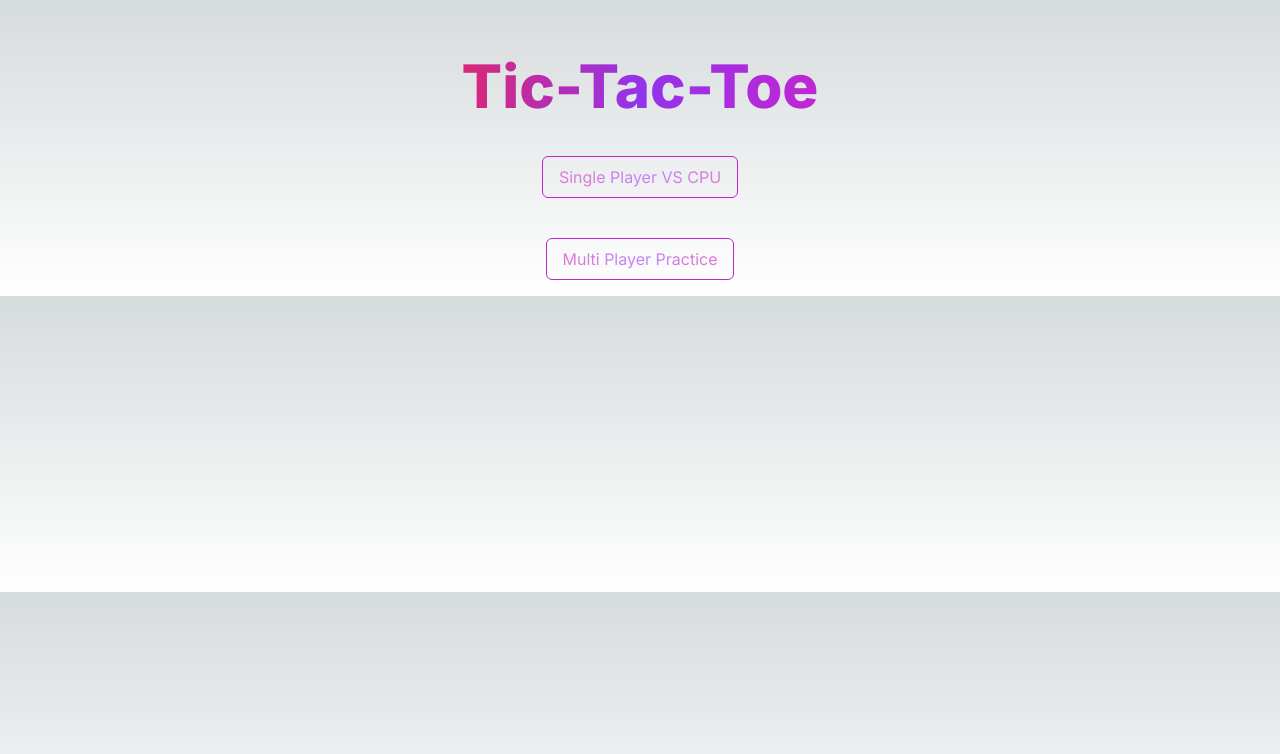
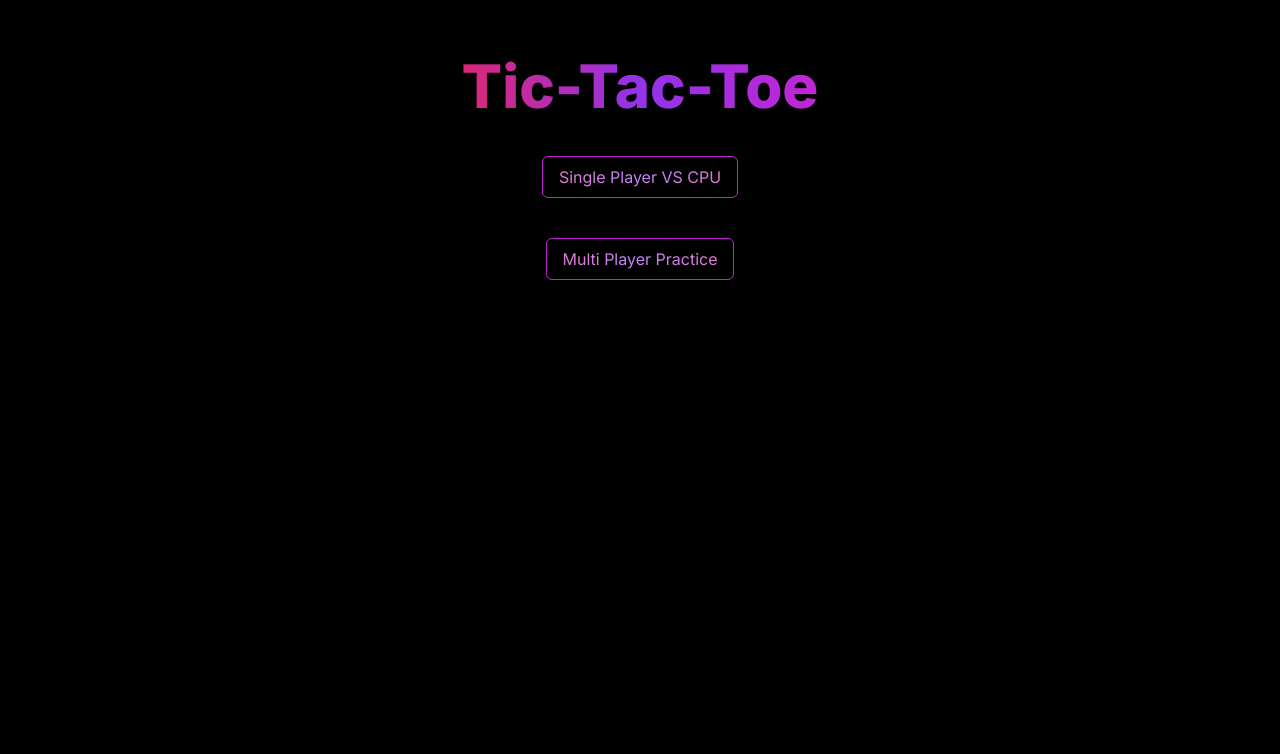
Before and after one commit to mgsbb/nextjs-tic-tac-toe, a Next.js app: page / in a window 1280 px wide. Shown: the top 754 px of the page. Built offline with nearby package versions, Linux system fonts and the light colour scheme.

Commit message:
Fix background color

```diff
--- a/src/app/globals.css
+++ b/src/app/globals.css
@@ -2,7 +2,7 @@
 @tailwind components;
 @tailwind utilities;
 
-:root {
+/* :root {
   --foreground-rgb: 0, 0, 0;
   --background-start-rgb: 214, 219, 220;
   --background-end-rgb: 255, 255, 255;
@@ -24,4 +24,8 @@ body {
       rgb(var(--background-end-rgb))
     )
     rgb(var(--background-start-rgb));
+} */
+
+body {
+  background-color: black;
 }
```
